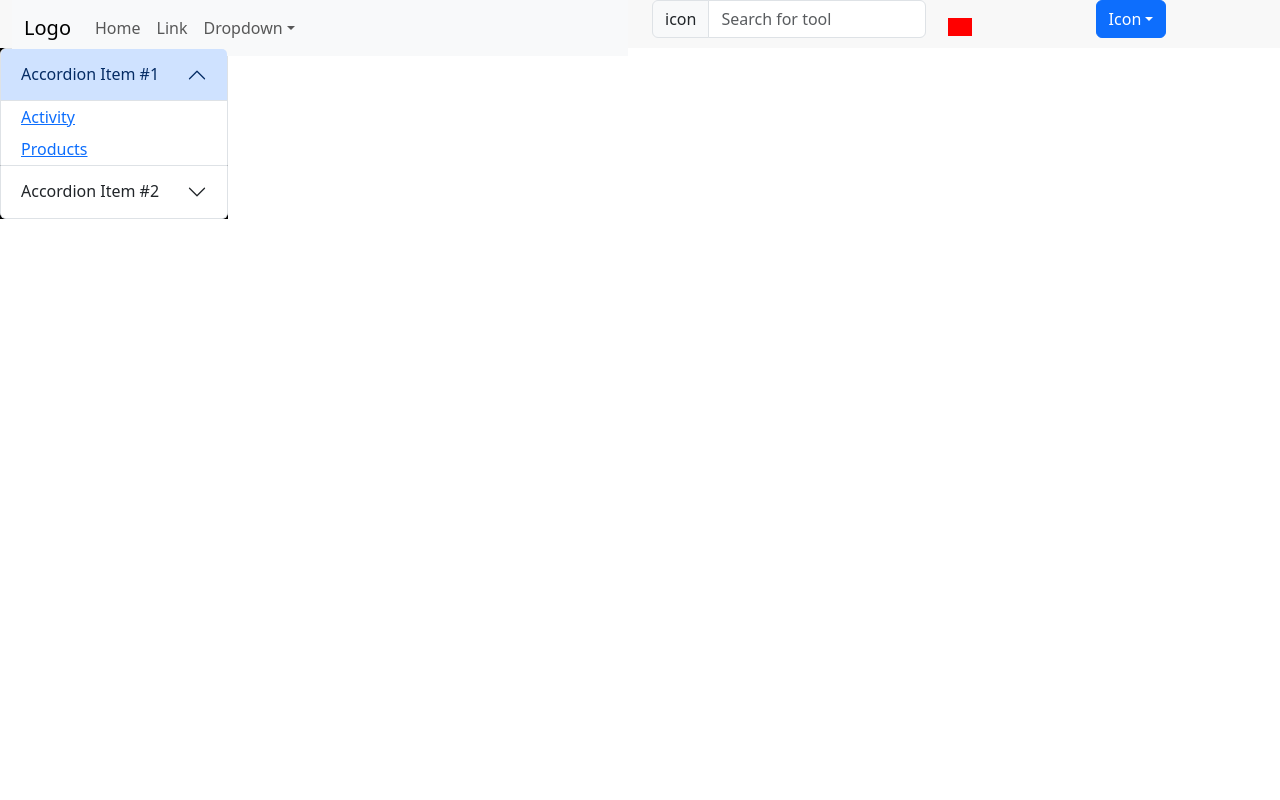
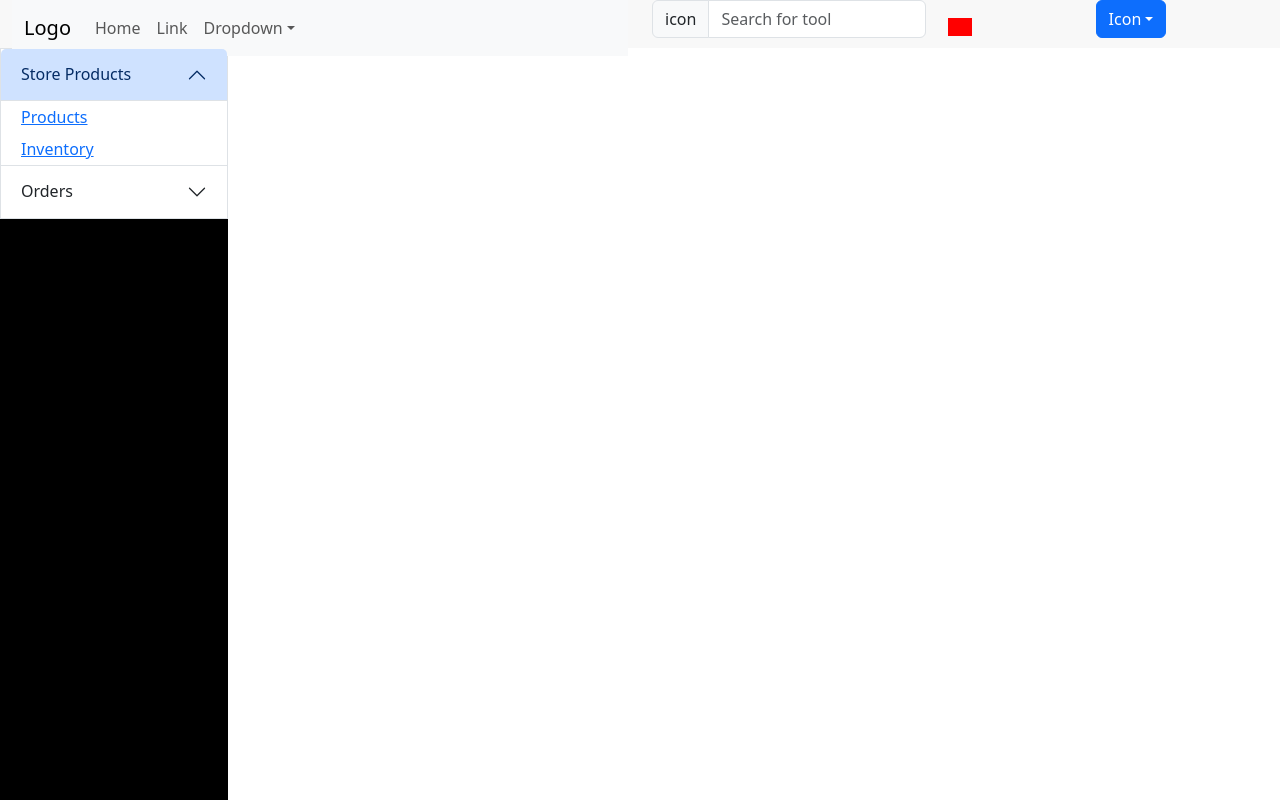
Before and after one commit to daidtech/wix-frontend, a React (Create React App) app: page / in a window 1280 px wide. Built offline with nearby package versions, Linux system fonts and the light colour scheme.

Commit message:
udpate sidebar

```diff
--- a/src/layouts/admin/Sidebar/index.tsx
+++ b/src/layouts/admin/Sidebar/index.tsx
@@ -8,23 +8,17 @@ function Sidebar() {
     <div className='sidebar'>
       <Accordion defaultActiveKey="0">
         <Accordion.Item eventKey="0">
-          <Accordion.Header>Accordion Item #1</Accordion.Header>
+          <Accordion.Header>Store Products</Accordion.Header>
           <Accordion.Body>
-            <Subitem link={'google.com'}> Activity </Subitem>
             <Subitem link={'google.com'}> Products </Subitem>
+            <Subitem link={'google.com'}> Inventory </Subitem>
           </Accordion.Body>
         </Accordion.Item>
         <Accordion.Item eventKey="1">
-          <Accordion.Header>Accordion Item #2</Accordion.Header>
+          <Accordion.Header>Orders</Accordion.Header>
           <Accordion.Body>
-            Lorem ipsum dolor sit amet, consectetur adipiscing elit, sed do
-            eiusmod tempor incididunt ut labore et dolore magna aliqua. Ut enim ad
-            minim veniam, quis nostrud exercitation ullamco laboris nisi ut
-            aliquip ex ea commodo consequat. Duis aute irure dolor in
-            reprehenderit in voluptate velit esse cillum dolore eu fugiat nulla
-            pariatur. Excepteur sint occaecat cupidatat non proident, sunt in
-            culpa qui officia deserunt mollit anim id est laborum.
-          </Accordion.Body>
+          <Subitem link={'google.com'}> Orders </Subitem>
+            <Subitem link={'google.com'}> Abandoned Carts </Subitem>          </Accordion.Body>
         </Accordion.Item>
       </Accordion>
     </div>
--- a/src/layouts/admin/Sidebar/styles.scss
+++ b/src/layouts/admin/Sidebar/styles.scss
@@ -2,10 +2,18 @@
 
 .sidebar {
   width: $sidebar_width;
-  height: calc(100vh - var($header_height));
+  height: calc(100vh - 48px);
   color: white;
   background-color: black;
-  .accordion-body {
-    padding: 0;
+  .accordion {
+    .accordion-item {
+      border-radius: 0;
+      .accordion-button {
+        border-radius: 0;
+      }
+    }
+    .accordion-body {
+      padding: 0;
+    }
   }
 }
```
